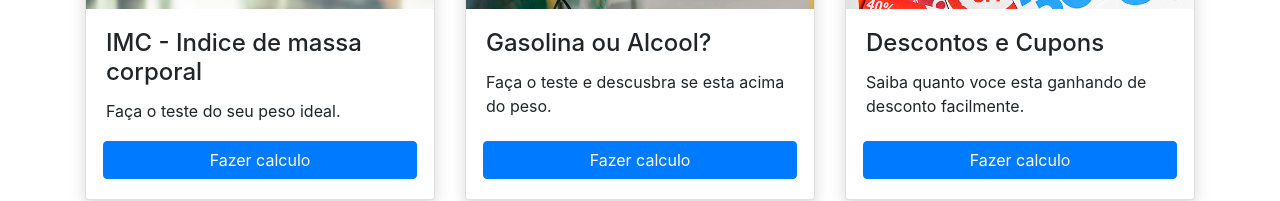
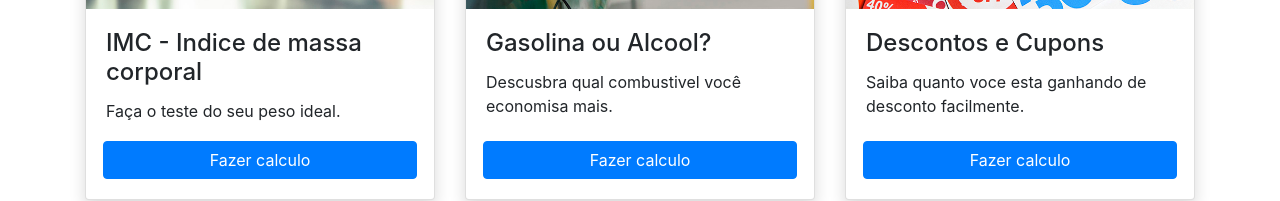
Before and after one commit to raunick/Opera-es-Logicas-em-JavaScript, a plain HTML site: page index.html in a window 1280 px wide. Shown: the part 570-771 px from the top of the page. Drawn offline with nearby package versions, Linux system fonts and the light colour scheme.

Commit message:
correção

```diff
--- a/index.html
+++ b/index.html
@@ -33,7 +33,7 @@
             <img src="img/combustivel.jpg" class="card-img-top" alt="combustivel">
             <div class="card-body">
               <h4 class="card-title">Gasolina ou Alcool?</h4>
-              <p class="card-text">Faça o teste e descusbra se esta acima do peso.</p>
+              <p class="card-text">Descusbra qual combustivel você economisa mais.</p>
               <a href="combustivel.html" class="btn btn-primary embaixo">Fazer calculo</a>
             </div>
           </div>
```
